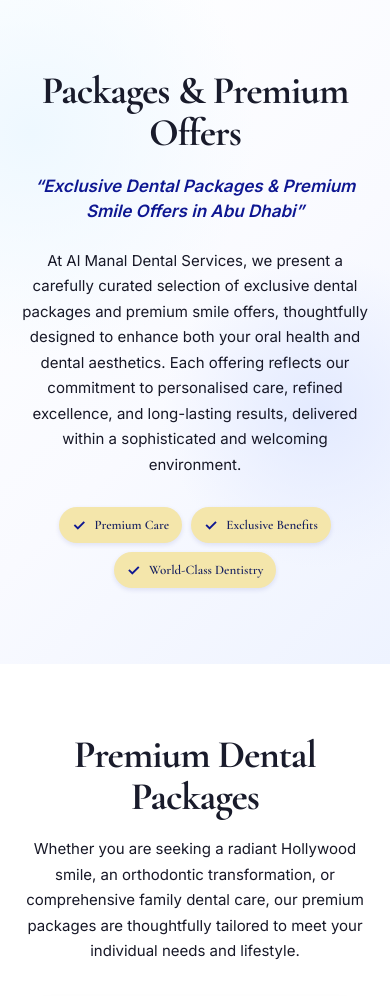
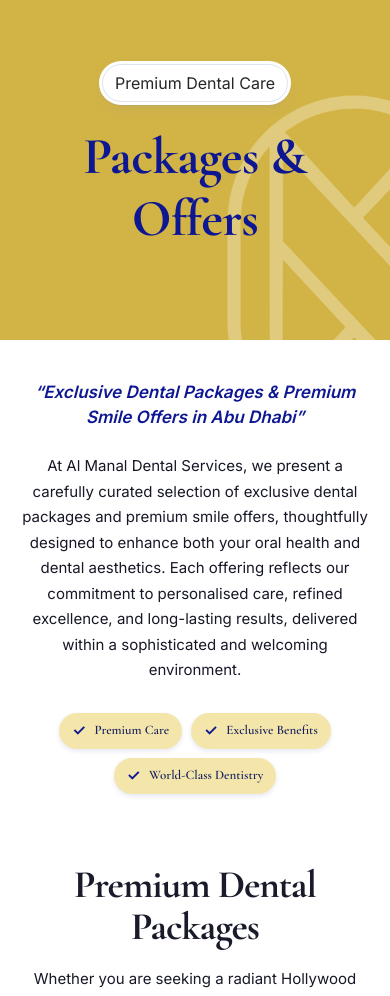
Before and after one commit to aliaslam90/Al-Manal, a PHP site: page /packages.html in a window 390 px wide. Shown: the part 82-1078 px from the top of the page. Run offline with PHP 8.4, Linux system fonts and the light colour scheme.

Commit message:
Make packages page header consistent with other main pages
- Add homepage.css and about.css imports to packages.html
- Replace custom packages-hero with shared page-hero gold banner
- Add .packages-page to shared :is() selectors in about.css
- Update packages.css responsive breakpoints accordingly

```diff
--- a/about.css
+++ b/about.css
@@ -1,10 +1,10 @@
 /* About reference: Figma 133:23. Shared appointment component in homepage.css. */
 .about-page { --home-heading:#19093e; }
-:is(.about-page,.services-view,.doctors-view,.contact-view) .page-hero { width:100%; max-width:none; height:385px; padding:0; margin:0; border-radius:0; overflow:hidden; background:#d2b446; }
-:is(.about-page,.services-view,.doctors-view,.contact-view) .page-hero>div { position:relative; isolation:isolate; width:100%; height:385px; padding:98px 20px 0; border-radius:0; background:#d2b446; display:flex; flex-direction:column; align-items:center; justify-content:flex-start; }
-:is(.about-page,.services-view,.doctors-view,.contact-view) .page-hero>div:after { content:""; display:block; position:absolute; z-index:-1; top:55px; right:48px; width:476px; height:664px; background:url('assets/about-watermark.png') center/contain no-repeat; opacity:.3; }
-:is(.about-page,.services-view,.doctors-view,.contact-view) .page-hero .eyebrow { font-size:16px; line-height:24px; padding:6px 12px; background:white; box-shadow:0 0 0 3px white,0 4px 2px #8c96a940,0 8px 17px #8c96a91a; }
-:is(.about-page,.services-view,.doctors-view,.contact-view) .page-hero h1 { font-size:70px; line-height:84px; letter-spacing:-.7px; color:#0e1792; margin:32px 0 0; }
+:is(.about-page,.services-view,.doctors-view,.contact-view,.packages-page) .page-hero { width:100%; max-width:none; height:385px; padding:0; margin:0; border-radius:0; overflow:hidden; background:#d2b446; }
+:is(.about-page,.services-view,.doctors-view,.contact-view,.packages-page) .page-hero>div { position:relative; isolation:isolate; width:100%; height:385px; padding:98px 20px 0; border-radius:0; background:#d2b446; display:flex; flex-direction:column; align-items:center; justify-content:flex-start; }
+:is(.about-page,.services-view,.doctors-view,.contact-view,.packages-page) .page-hero>div:after { content:""; display:block; position:absolute; z-index:-1; top:55px; right:48px; width:476px; height:664px; background:url('assets/about-watermark.png') center/contain no-repeat; opacity:.3; }
+:is(.about-page,.services-view,.doctors-view,.contact-view,.packages-page) .page-hero .eyebrow { font-size:16px; line-height:24px; padding:6px 12px; background:white; box-shadow:0 0 0 3px white,0 4px 2px #8c96a940,0 8px 17px #8c96a91a; }
+:is(.about-page,.services-view,.doctors-view,.contact-view,.packages-page) .page-hero h1 { font-size:70px; line-height:84px; letter-spacing:-.7px; color:#0e1792; margin:32px 0 0; }
 .about-page .page-hero h1 { max-width:1050px; font-size:clamp(46px,5vw,70px); line-height:1.08; }
 .about-page .about-story { width:100%; max-width:none; margin:0; padding:80px max(40px,calc((100% - 1360px)/2)) 20px; display:grid; grid-template-columns:repeat(2,minmax(0,1fr)); gap:80px; align-items:start; }
 .about-page .about-story-art { position:relative; height:522px; overflow:visible; }
@@ -38,8 +38,8 @@
 .about-page .metrics-grid span { margin-top:0; }
 .about-page .metrics-grid .availability-number span { color:#0e1792; }
 .about-commitment { z-index:3; }
-:is(.about-page,.services-view,.doctors-view,.contact-view) .page-hero>div:after { z-index:0; background-image:url('assets/home-watermark.png'); filter:brightness(0) invert(1); }
-:is(.about-page,.services-view,.doctors-view,.contact-view) .page-hero .eyebrow,:is(.about-page,.services-view,.doctors-view,.contact-view) .page-hero h1 { position:relative; z-index:1; }
+:is(.about-page,.services-view,.doctors-view,.contact-view,.packages-page) .page-hero>div:after { z-index:0; background-image:url('assets/home-watermark.png'); filter:brightness(0) invert(1); }
+:is(.about-page,.services-view,.doctors-view,.contact-view,.packages-page) .page-hero .eyebrow,:is(.about-page,.services-view,.doctors-view,.contact-view,.packages-page) .page-hero h1 { position:relative; z-index:1; }
 .about-voice-values { width:100%; max-width:none; padding:64px max(40px,calc((100% - 1360px)/2)); margin:0; display:grid; grid-template-columns:repeat(2,minmax(0,1fr)); gap:24px; }
 .about-purpose { width:100%; padding:44px max(40px,calc((100% - 1360px)/2)) 20px; display:grid; grid-template-columns:repeat(2,minmax(0,1fr)); gap:24px; }
 .about-purpose article { padding:36px 40px; border:1px solid #ebecff; border-radius:28px; background:#fbfbff; }
@@ -74,13 +74,13 @@
  .about-purpose { grid-template-columns:1fr; padding:40px 28px 16px; }
  .about-metrics { padding:0 28px 24px; }
  .about-voice-values { grid-template-columns:1fr; padding:40px 28px 64px; }
- :is(.about-page,.services-view,.doctors-view,.contact-view) .page-hero { width:100%; }
+ :is(.about-page,.services-view,.doctors-view,.contact-view,.packages-page) .page-hero { width:100%; }
 }
 @media(max-width:600px) {
- :is(.about-page,.services-view,.doctors-view,.contact-view) .page-hero { width:100%; height:340px; padding:0; border-radius:0; }
- :is(.about-page,.services-view,.doctors-view,.contact-view) .page-hero>div { height:340px; padding:64px 16px 0; border-radius:0; }
- :is(.about-page,.services-view,.doctors-view,.contact-view) .page-hero>div:after { right:-130px; width:340px; height:470px; top:40px; }
- :is(.about-page,.services-view,.doctors-view,.contact-view) .page-hero h1 { font-size:52px; line-height:62px; margin-top:24px; }
+ :is(.about-page,.services-view,.doctors-view,.contact-view,.packages-page) .page-hero { width:100%; height:340px; padding:0; border-radius:0; }
+ :is(.about-page,.services-view,.doctors-view,.contact-view,.packages-page) .page-hero>div { height:340px; padding:64px 16px 0; border-radius:0; }
+ :is(.about-page,.services-view,.doctors-view,.contact-view,.packages-page) .page-hero>div:after { right:-130px; width:340px; height:470px; top:40px; }
+ :is(.about-page,.services-view,.doctors-view,.contact-view,.packages-page) .page-hero h1 { font-size:52px; line-height:62px; margin-top:24px; }
  .about-page .page-hero,.about-page .page-hero>div { height:auto; min-height:0; }
  .about-page .page-hero>div { padding:56px 20px 60px; }
  .about-page .page-hero h1 { width:100%; max-width:550px; margin-top:24px; font-size:clamp(35px,9vw,48px); line-height:1.12; text-align:center; overflow-wrap:break-word; }
--- a/packages.css
+++ b/packages.css
@@ -2,9 +2,9 @@
 .packages-page main { overflow:hidden; }
 .packages-container { width:min(100% - 80px, 1280px); margin-inline:auto; }
 
-.packages-hero { padding:100px 0 108px; text-align:center; background:radial-gradient(circle at 82% 62%,#e3eaff 0,transparent 30%),radial-gradient(circle at 8% 20%,#eef8ff 0,transparent 35%),linear-gradient(135deg,#fff,#f9faff 55%,#eef3ff); }
+.packages-intro-section { padding:60px 0 0; text-align:center; }
 .packages-hero h1,.packages-heading h2,.packages-gallery h2 { color:#191b2b; font-size:clamp(46px,5vw,70px); line-height:1.06; letter-spacing:-.025em; }
-.packages-hero-tagline { margin:22px 0 28px; color:var(--package-blue); font-size:clamp(17px,1.6vw,21px); font-style:italic; font-weight:600; line-height:1.45; }
+.packages-hero-tagline { margin:0 0 28px; color:var(--package-blue); font-size:clamp(17px,1.6vw,21px); font-style:italic; font-weight:600; line-height:1.45; }
 .packages-hero-intro { max-width:820px; margin:0 auto; font-size:17px; line-height:1.7; }
 .packages-badges { display:flex; justify-content:center; flex-wrap:wrap; gap:14px; margin:38px 0 0; padding:0; list-style:none; }
 .packages-badges li { display:inline-flex; align-items:center; gap:9px; min-height:39px; padding:8px 17px; border-radius:999px; background:#f4e6ab; color:#17205f; font:600 14px/1.3 "Cormorant Garamond",serif; box-shadow:0 2px 5px #0e17921a; }
@@ -48,7 +48,7 @@
 
 @media(max-width:1020px) {
   .packages-container { width:min(100% - 56px, 820px); }
-  .packages-hero { padding:85px 0 90px; }
+  .packages-intro-section { padding:50px 0 0; }
   .packages-offers { padding-top:80px; padding-bottom:80px; }
   .packages-grid { grid-template-columns:repeat(2,minmax(0,1fr)); gap:20px; }
   .payment-grid { grid-template-columns:repeat(2,minmax(0,1fr)); gap:20px; }
@@ -57,9 +57,9 @@
 }
 @media(max-width:680px) {
   .packages-container { width:calc(100% - 40px); }
-  .packages-hero { padding:70px 0 76px; }
+  .packages-intro-section { padding:40px 0 0; }
   .packages-hero h1,.packages-heading h2,.packages-gallery h2 { font-size:clamp(39px,10vw,52px); line-height:1.08; }
-  .packages-hero-tagline { margin:20px 0 24px; font-size:17px; }
+  .packages-hero-tagline { margin:0 0 24px; font-size:17px; }
   .packages-hero-intro,.packages-heading p { font-size:15px; line-height:1.7; }
   .packages-badges { margin-top:30px; gap:9px; }
   .packages-badges li { min-height:36px; padding:7px 13px; font-size:13px; }
--- a/packages.html
+++ b/packages.html
@@ -9,8 +9,10 @@
   <link rel="preconnect" href="https://fonts.gstatic.com" crossorigin>
   <link href="https://fonts.googleapis.com/css2?family=Cormorant+Garamond:wght@600;700&family=Inter:wght@300;400;500;600;700&display=swap" rel="stylesheet">
   <link rel="stylesheet" href="style.css?v=9">
+  <link rel="stylesheet" href="homepage.css?v=4">
+  <link rel="stylesheet" href="about.css?v=6">
   <link rel="stylesheet" href="navigation.css?v=1">
-  <link rel="stylesheet" href="packages.css?v=2">
+  <link rel="stylesheet" href="packages.css?v=3">
 </head>
 <body class="packages-page">
   <header class="site-header">
@@ -24,13 +26,12 @@
   </header>
 
   <main>
-    <section class="packages-hero" aria-labelledby="packages-title">
-      <div class="packages-container">
-        <h1 id="packages-title">Packages &amp; Premium Offers</h1>
-        <p class="packages-hero-tagline">“Exclusive Dental Packages &amp; Premium Smile Offers in Abu Dhabi”</p>
-        <p class="packages-hero-intro">At Al Manal Dental Services, we present a carefully curated selection of exclusive dental packages and premium smile offers, thoughtfully designed to enhance both your oral health and dental aesthetics. Each offering reflects our commitment to personalised care, refined excellence, and long-lasting results, delivered within a sophisticated and welcoming environment.</p>
-        <ul class="packages-badges" aria-label="Our approach"><li>Premium Care</li><li>Exclusive Benefits</li><li>World-Class Dentistry</li></ul>
-      </div>
+    <section class="page-hero"><div><span class="eyebrow">Premium Dental Care</span><h1>Packages &amp; Offers</h1></div></section>
+
+    <section class="packages-intro-section packages-container">
+      <p class="packages-hero-tagline">“Exclusive Dental Packages &amp; Premium Smile Offers in Abu Dhabi”</p>
+      <p class="packages-hero-intro">At Al Manal Dental Services, we present a carefully curated selection of exclusive dental packages and premium smile offers, thoughtfully designed to enhance both your oral health and dental aesthetics. Each offering reflects our commitment to personalised care, refined excellence, and long-lasting results, delivered within a sophisticated and welcoming environment.</p>
+      <ul class="packages-badges" aria-label="Our approach"><li>Premium Care</li><li>Exclusive Benefits</li><li>World-Class Dentistry</li></ul>
     </section>
 
     <section class="packages-offers packages-container" aria-labelledby="premium-packages-title">
```
